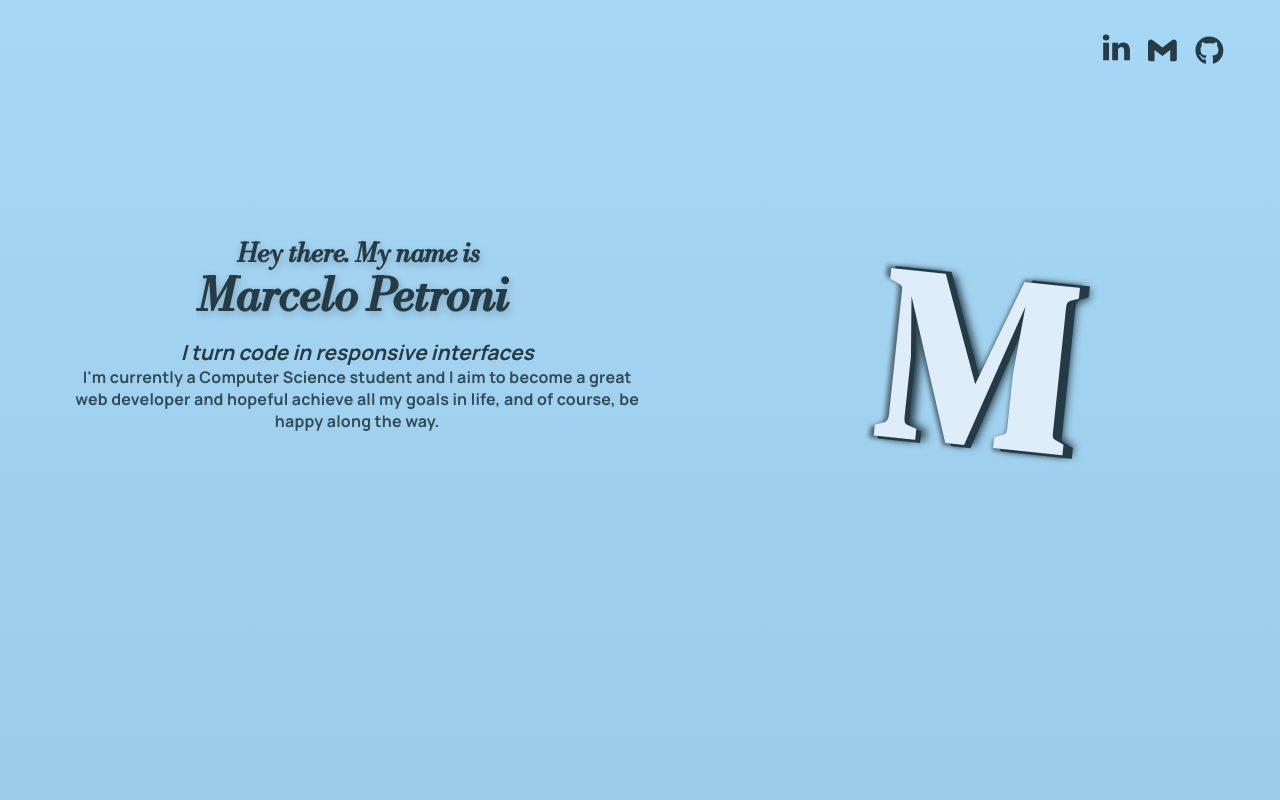
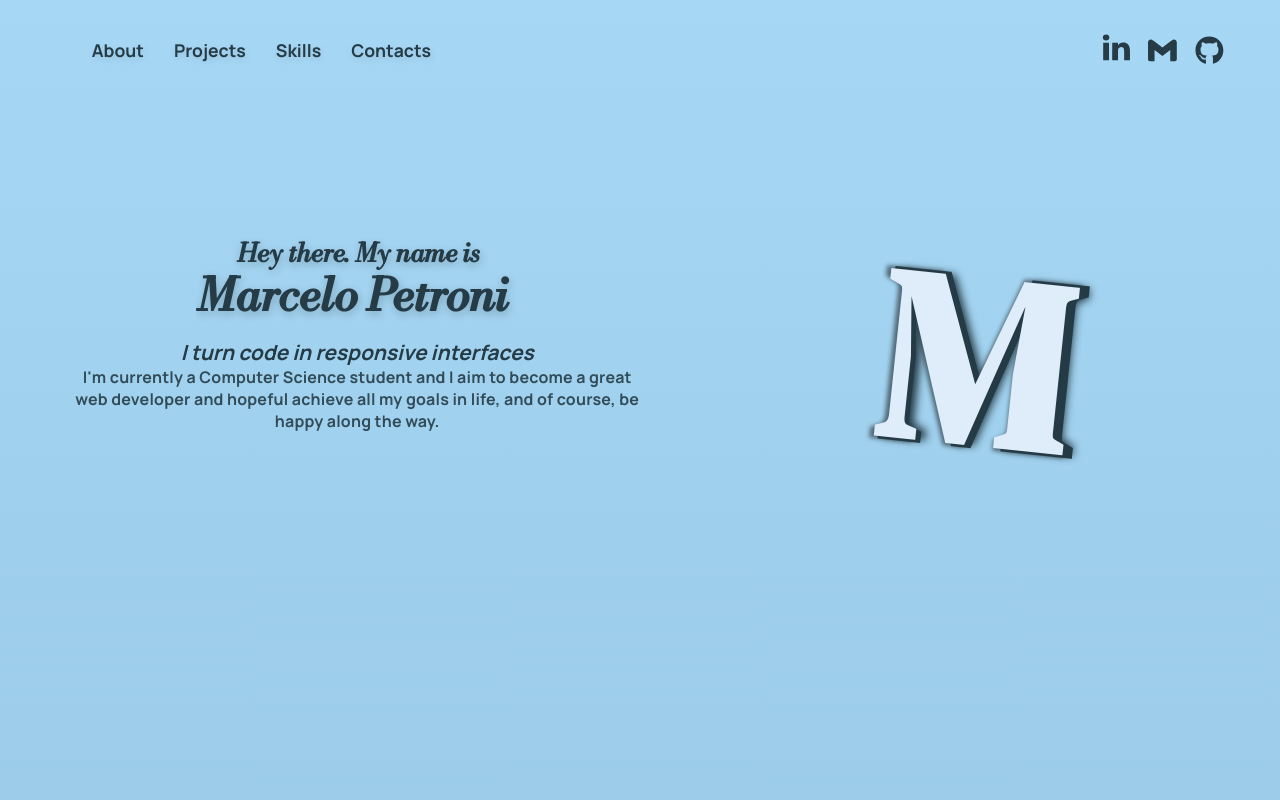
Before and after one commit to marcelopetroni/Portifolio, a React (Vite) app: page / in a window 1280 px wide. Shown: the top 800 px of the page. Built offline with nearby package versions, Linux system fonts and the light colour scheme.

Commit message:
correção nav container

```diff
--- a/src/components/Header.jsx
+++ b/src/components/Header.jsx
@@ -34,6 +34,13 @@ const Header = () => {
         <a href="#contacts" onClick={closeSidebar}>Contacts</a>
       </div>
 
+      <div className="nav-container">
+        <a href="#about" onClick={closeSidebar}>About</a>
+        <a href="#projects" onClick={closeSidebar}>Projects</a>
+        <a href="#skills" onClick={closeSidebar}>Skills</a>
+        <a href="#contacts" onClick={closeSidebar}>Contacts</a>
+      </div>
+
       <div className="social-icons-container">
         <button>
           <a className='linkedin-button' href='https://www.linkedin.com/in/marcelo-nunes-a8b7a223a/' target="_blank"><TfiLinkedin/></a>
--- a/src/components/Header.sass
+++ b/src/components/Header.sass
@@ -78,6 +78,22 @@ body
     &:hover
       cursor: pointer
       text-decoration: underline
+
+.nav-container
+    margin-left: 2.8rem
+    padding-left: 2rem
+    display: none
+
+.nav-container a
+    color: #253b46
+    text-shadow: 1px 3px 8px rgba(0,0,0,0.1)
+    font-family: 'Manrope', sans-serif
+    margin: 0px 15px 0px 15px
+    text-decoration: none
+
+    &:hover
+        cursor: pointer
+        text-decoration: underline
 
 .social-icons-container
   display: flex
```
